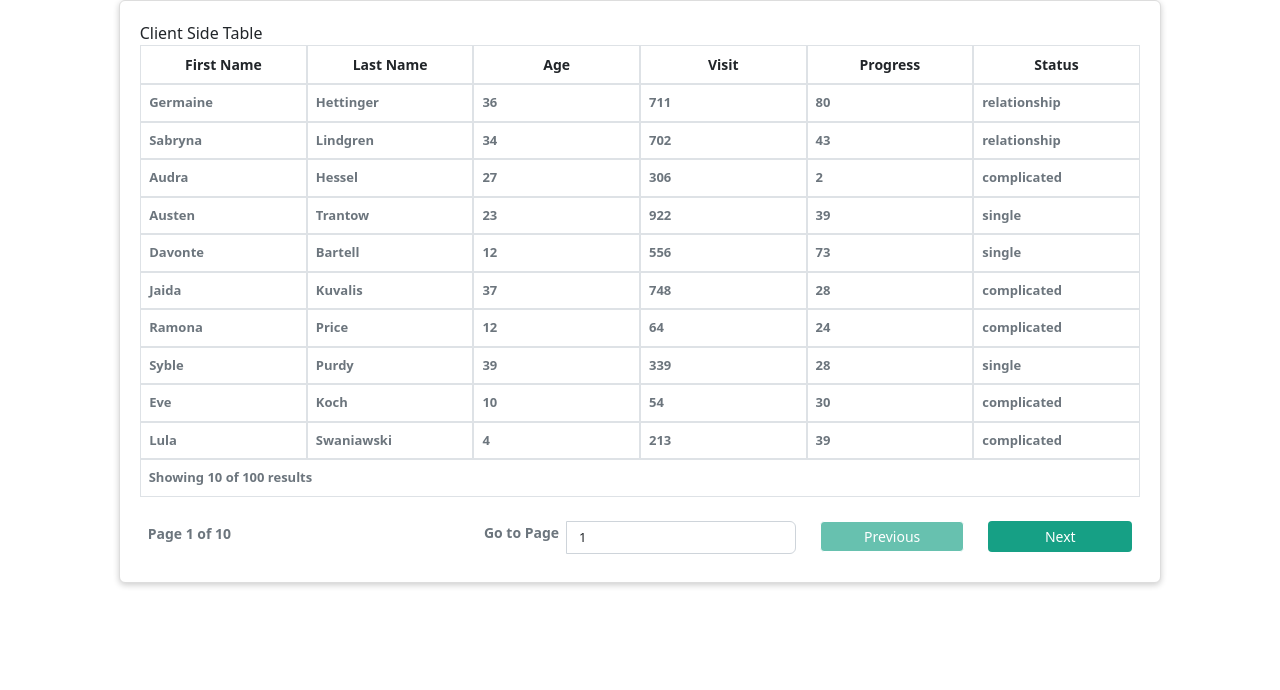
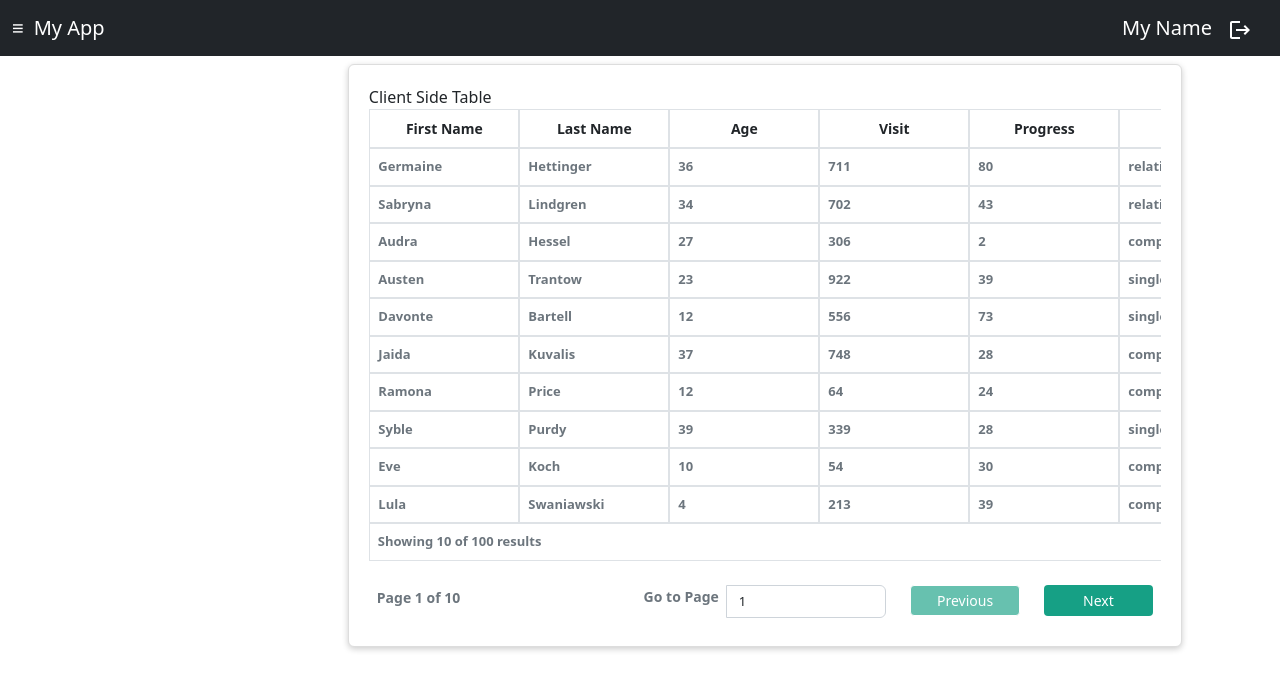
Before and after one commit to bungdanar/react-starter-18, a React (Create React App) app: page /client-table in a window 1280 px wide. Shown: the top 690 px of the page. Built offline with nearby package versions, Linux system fonts and the light colour scheme; a web font is replaced by a local one.

Commit message:
chore: Add navbar

```diff
--- a/src/App.tsx
+++ b/src/App.tsx
@@ -4,6 +4,8 @@ import { useStore } from './hooks/use-store'
 import { AppRoutes } from './routes'
 import { LocalizationProvider } from '@mui/x-date-pickers/LocalizationProvider'
 import { AdapterMoment } from '@mui/x-date-pickers/AdapterMoment'
+import Navbar from './components/navbar/Navbar'
+import MainContent from './components/main-content/MainContent'
 
 const App = observer(() => {
   const { themePrimaryColor } = useStore().uiStore
@@ -19,9 +21,14 @@ const App = observer(() => {
   return (
     <ThemeProvider theme={theme}>
       <LocalizationProvider dateAdapter={AdapterMoment}>
-        <div className='container-fluid'>
-          <AppRoutes />
-        </div>
+        <header>
+          <Navbar />
+        </header>
+        <main>
+          <MainContent>
+            <AppRoutes />
+          </MainContent>
+        </main>
       </LocalizationProvider>
     </ThemeProvider>
   )
--- /dev/null
+++ b/src/components/main-content/MainContent.module.css
@@ -0,0 +1,17 @@
+.container {
+  width: 100%;
+  padding-top: 4rem;
+  padding-bottom: 2rem;
+}
+
+.containerMobile {
+  padding-left: 0px;
+}
+
+.containerMedium {
+  padding-left: 55px;
+}
+
+.containerLarge {
+  padding-left: 250px;
+}
--- /dev/null
+++ b/src/components/main-content/MainContent.tsx
@@ -0,0 +1,36 @@
+import { observer } from 'mobx-react-lite'
+import { PropsWithChildren } from 'react'
+import { useStore } from '../../hooks/use-store'
+import styles from './MainContent.module.css'
+
+const MainContent = observer((props: PropsWithChildren<object>) => {
+  const { currentSize, sidebarOpen } = useStore().uiStore
+
+  const containerStyles = [styles.container]
+
+  //   if (currentUser) {
+
+  //   }
+
+  if (currentSize === 'large') {
+    if (sidebarOpen) {
+      containerStyles.push(styles.containerLarge)
+    } else {
+      containerStyles.push(styles.containerMedium)
+    }
+  } else if (currentSize === 'medium') {
+    containerStyles.push(styles.containerMedium)
+  } else {
+    containerStyles.push(styles.containerMobile)
+  }
+
+  return (
+    <div className={containerStyles.join(' ')}>
+      <div className='container-fluid'>
+        <div>{props.children}</div>
+      </div>
+    </div>
+  )
+})
+
+export default MainContent
--- /dev/null
+++ b/src/components/navbar/Navbar.module.css
@@ -0,0 +1,8 @@
+.customNavbar .logout {
+  cursor: pointer;
+}
+
+.customNavbar .burger {
+  margin-right: 10px;
+  cursor: pointer;
+}
--- /dev/null
+++ b/src/components/navbar/Navbar.tsx
@@ -0,0 +1,37 @@
+import { Logout } from '@mui/icons-material'
+import { observer } from 'mobx-react-lite'
+import { useStore } from '../../hooks/use-store'
+import styles from './Navbar.module.css'
+
+const Navbar = observer(() => {
+  const { currentSize, handleToggleSidebar } = useStore().uiStore
+
+  const rootStyles = [
+    styles.customNavbar,
+    'navbar fixed-top navbar-dark bg-dark',
+  ]
+  const logoutStyles = [styles.logout, 'navbar-brand']
+
+  return (
+    <nav className={rootStyles.join(' ')}>
+      <div className='container-fluid'>
+        <div className='navbar-brand'>
+          <span className={styles.burger} onClick={handleToggleSidebar}>
+            &#8801;
+          </span>
+          <span>My App</span>
+        </div>
+        {currentSize !== 'mobile' ? (
+          <div className='d-flex justify-content-end'>
+            <div className='navbar-brand'>My Name</div>
+            <div className={logoutStyles.join(' ')}>
+              <Logout />
+            </div>
+          </div>
+        ) : null}
+      </div>
+    </nav>
+  )
+})
+
+export default Navbar
--- a/src/stores/ui.ts
+++ b/src/stores/ui.ts
@@ -1,5 +1,7 @@
-import { makeObservable, observable } from 'mobx'
+import { action, computed, makeObservable, observable } from 'mobx'
 import { RootStore } from './root'
+
+type ScreenSize = 'mobile' | 'medium' | 'large'
 
 export class UiStore {
   rootStore
@@ -11,10 +13,65 @@ export class UiStore {
       themePrimaryColor: observable,
       themeAccentColor: observable,
       themeSidebarFontSize: observable,
+
+      currentSize: observable,
+      setCurrentSize: action,
+
+      sidebarOpen: observable,
+      setSidebarOpen: action,
+
+      openFloatingSidebar: computed,
     })
   }
+
+  private readonly MAX_MOBILE_SIZE = 576
+  private readonly MAX_MEDIUM_SIZE = 992
 
   themePrimaryColor = '#16a085'
   themeAccentColor = '#21b9bb'
   themeSidebarFontSize = '13px'
+
+  currentSize: ScreenSize = 'large'
+  setCurrentSize = (value: ScreenSize) => {
+    this.currentSize = value
+  }
+
+  sidebarOpen: boolean = true
+  setSidebarOpen = (value: boolean) => {
+    this.sidebarOpen = value
+  }
+
+  get openFloatingSidebar(): boolean {
+    return (
+      this.sidebarOpen &&
+      (this.currentSize === 'medium' || this.currentSize === 'mobile')
+    )
+  }
+
+  handleToggleSidebar = () => {
+    this.setSidebarOpen(!this.sidebarOpen)
+  }
+
+  handleCloseFloatingSidebar = () => {
+    this.setSidebarOpen(false)
+  }
+
+  handleScreenResizeListener = () => {
+    if (window.innerWidth <= this.MAX_MOBILE_SIZE) {
+      if (this.currentSize !== 'mobile') {
+        this.setCurrentSize('mobile')
+        this.setSidebarOpen(false)
+      }
+    } else if (window.innerWidth <= this.MAX_MEDIUM_SIZE) {
+      if (this.currentSize !== 'medium') {
+        this.setCurrentSize('medium')
+        this.setSidebarOpen(false)
+      }
+    } else {
+      if (this.currentSize !== 'large') {
+        this.setCurrentSize('large')
+        this.setSidebarOpen(true)
+      }
+    }
+  }
 }
```
